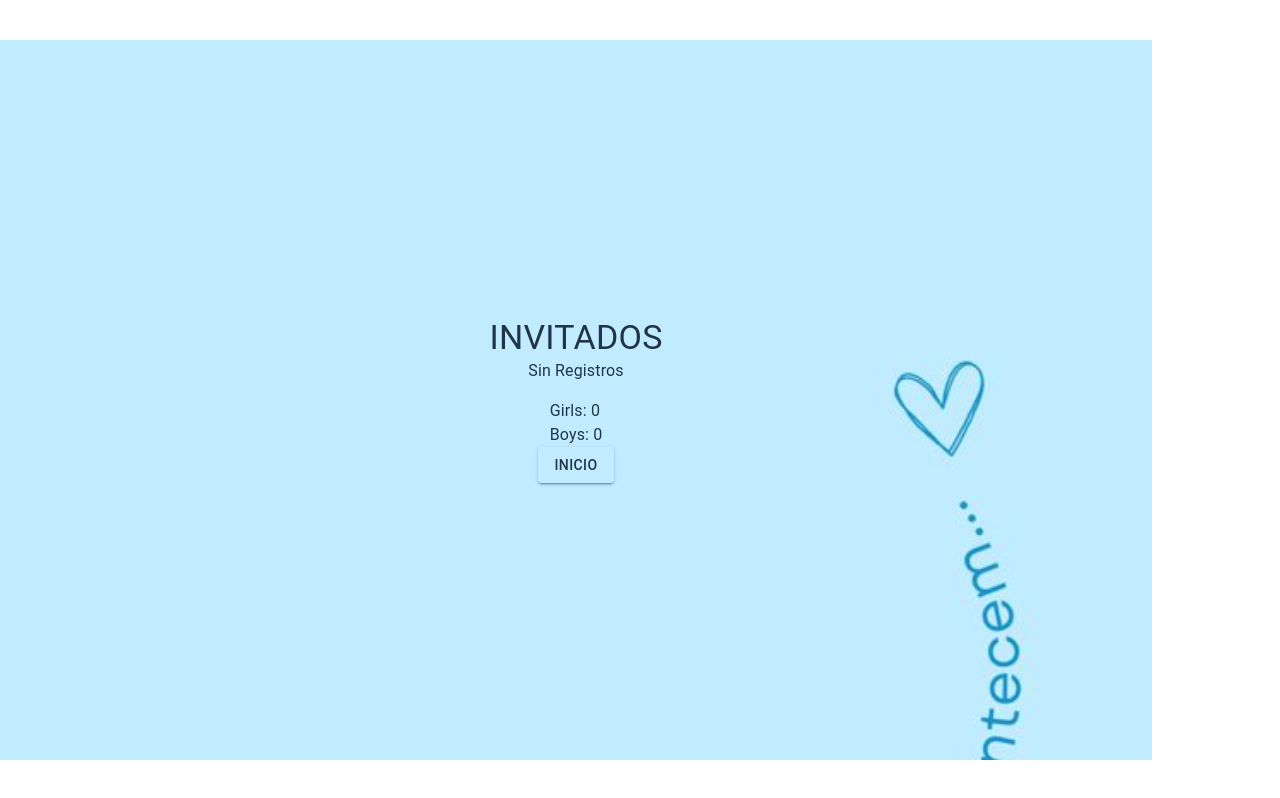
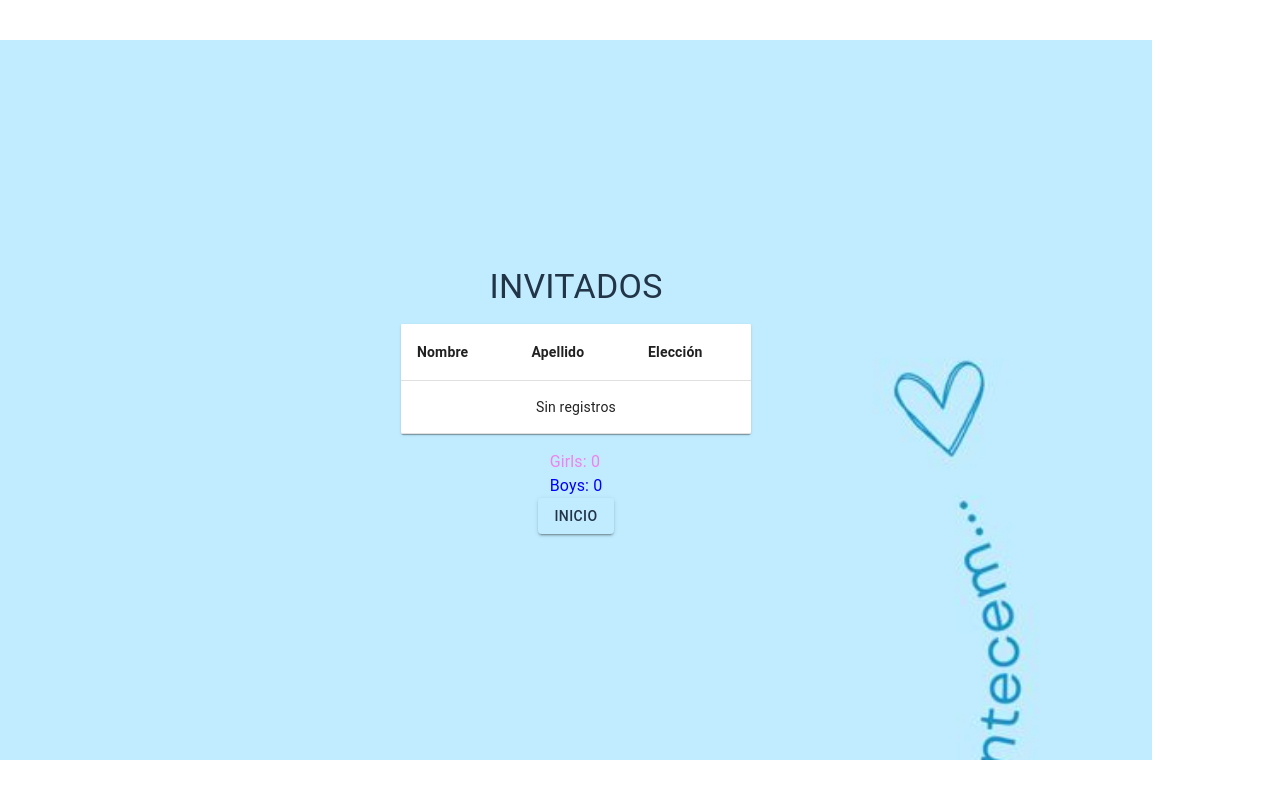
Before and after one commit to Mons1214/Personal-Invitation, a React (Vite) app in the folder my-app-vite/: page /ListaDeInvitados in a window 1280 px wide. Built offline with nearby package versions, Linux system fonts and the light colour scheme.

Commit message:
A table with scrolling for guests has been added

```diff
--- a/my-app-vite/src/pages/ListaDeInvitados.jsx
+++ b/my-app-vite/src/pages/ListaDeInvitados.jsx
@@ -1,4 +1,4 @@
-import { Button, Box, Typography } from "@mui/material";
+import { Button, Box, Typography, Table, TableHead, TableRow, TableCell, TableBody, Paper, TableContainer } from "@mui/material";
 import { useNavigate, useLocation } from "react-router-dom";
 
 export default function ListaDeInvitados() {
@@ -27,22 +27,48 @@ export default function ListaDeInvitados() {
         }}>
             <Typography variant="h4">INVITADOS</Typography>
 
-            <Box>
-                {registros.length === 0 ? (
-                    <Typography>Sin Registros</Typography>
-                ) : (
-                    registros.map((reg, index) => (
-                        <Typography key={index}>
-                            {reg.usuario} - {reg.Apellido} - {reg.eleccion}
-                            </Typography>
-                    ))
-                )}
-            </Box>
+            <TableContainer
+                component={Paper}
+                sx={{
+                    mt: 2,
+                    maxHeight: 300,
+                    width: 350,
+                    overflowY: 'auto',
+                    borderRadius: '2px',
+                 }}
+            >
+                <Table stickyHeader>
+                    <TableHead>
+                        <TableRow>
+                            <TableCell><strong>Nombre</strong></TableCell>
+                            <TableCell><strong>Apellido</strong></TableCell>
+                            <TableCell><strong>Elección</strong></TableCell>
+                        </TableRow>
+                    </TableHead>
+
+                    <TableBody>
+                        {registros.length === 0 ? (
+                            <TableRow>
+                                <TableCell colSpan={3} align="center">Sin registros</TableCell>
+                            </TableRow>
+                        ) : (
+                            registros.map((reg, index) => (
+                                <TableRow key={index}>
+                                    <TableCell>{reg.usuario}</TableCell>
+                                    <TableCell>{reg.Apellido}</TableCell>
+                                    <TableCell>{reg.eleccion}</TableCell>
+                                </TableRow>
+                            ))
+                        )}
+                    </TableBody>
+                </Table>
+            </TableContainer>
+
 
             {/*Mostramos contadores */}
             <Box sx={{ mt: 2 }}>
-                <Typography>Girls: {totalGirls}</Typography>
-                <Typography>Boys: {totalBoys}</Typography>
+                <Typography color="violet">Girls: {totalGirls}</Typography>
+                <Typography color="blue">Boys: {totalBoys}</Typography>
             </Box>
             <Button variant="contained" color="" onClick={() => navigate("/")}
             >
```
